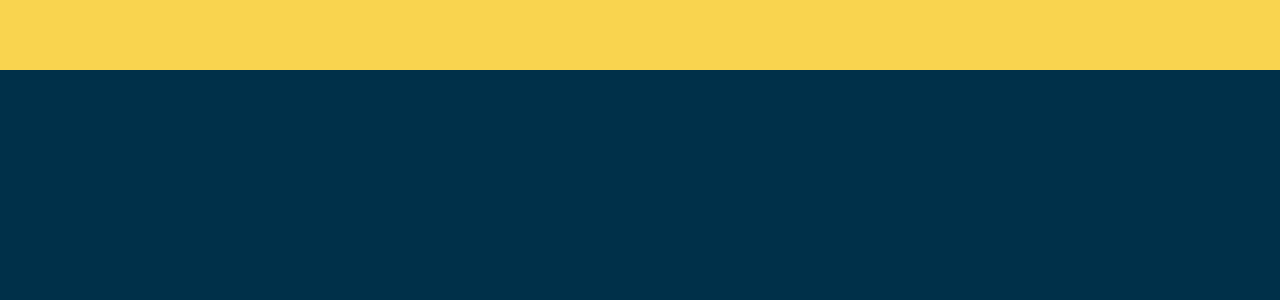
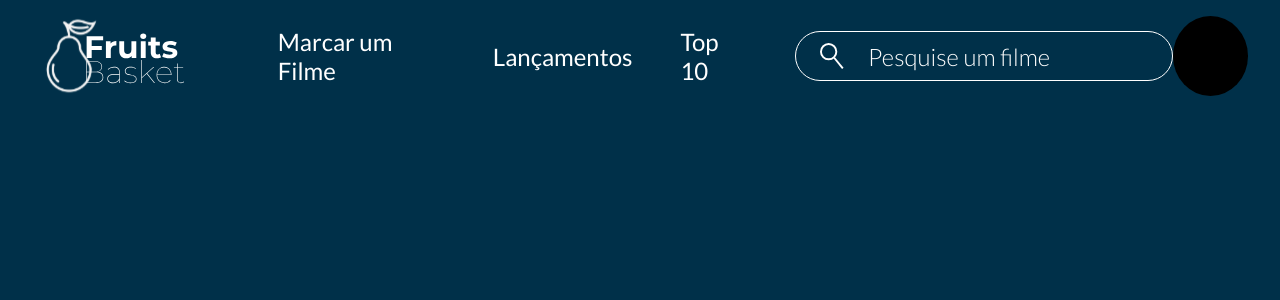
Before and after one commit to josuels731/fruits-basket-react, a React (Create React App) app: page / in a window 1280 px wide. Shown: the top 300 px of the page. Built offline with nearby package versions, Linux system fonts and the light colour scheme.

Commit message:
finished default header

```diff
--- a/src/components/Header.tsx
+++ b/src/components/Header.tsx
@@ -1,19 +1,58 @@
+import { ReactNode } from "react";
 import styled from "styled-components";
+import { ReactComponent as DefaultIcon } from 'assets/icons/DefaultIcon.svg'
+import SearchBar from "./SearchBar";
 
 const HeaderArea = styled.header`
-    background-color: #F9D44F;
-    height: 70px;
+    height: 14%;
+    width: 100%;
+    display: flex;
+    align-items: center;
+`;
+const Icon = styled.div`
+    height: 75%;
+    margin-left: 2.5%;
+    width: fit-content;
+`;
+const Option = styled.div`
+    font-size: 1.5em;
+    font-weight: 400;
+    margin-left: 2em;
+`;
+const User = styled.div`
+    width: 5em;
+    height: 5em;
+    border-radius: 50%;
+    margin-right: 2.5%;
+    margin-left: auto;
+    background-color: #000;
+
+`;
+
+
+
+const ContentArea = styled.div`
+    height: 86%;
     width: 100%;
 `;
 
 interface HeaderProps {
+    children?: ReactNode
+    hideSearchBar?: boolean
+}
+function Header({ children, hideSearchBar }: HeaderProps) {
 
-}
-function Header({ }: HeaderProps) {
-
-    return <HeaderArea>
-
-    </HeaderArea>
+    return <>
+        <HeaderArea>
+            <Icon><DefaultIcon /></Icon>
+            <Option>Marcar um Filme</Option>
+            <Option>Lançamentos</Option>
+            <Option>Top 10</Option>
+            {!hideSearchBar ? <SearchBar style={{ marginLeft: '2em' }} variation='small' /> : null}
+            <User />
+        </HeaderArea>
+        <ContentArea children={children} />
+    </>
 }
 
 export default Header;
```
